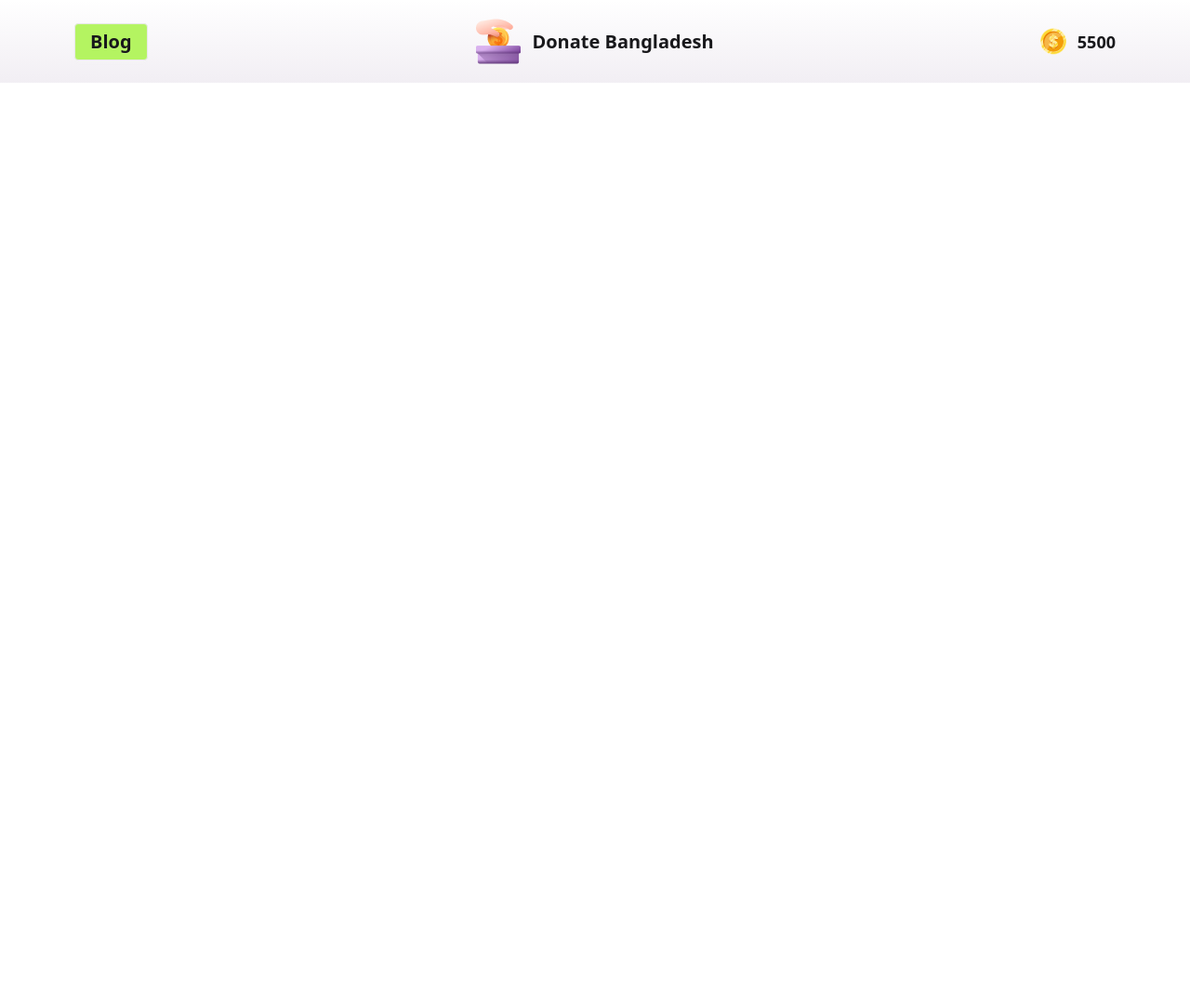
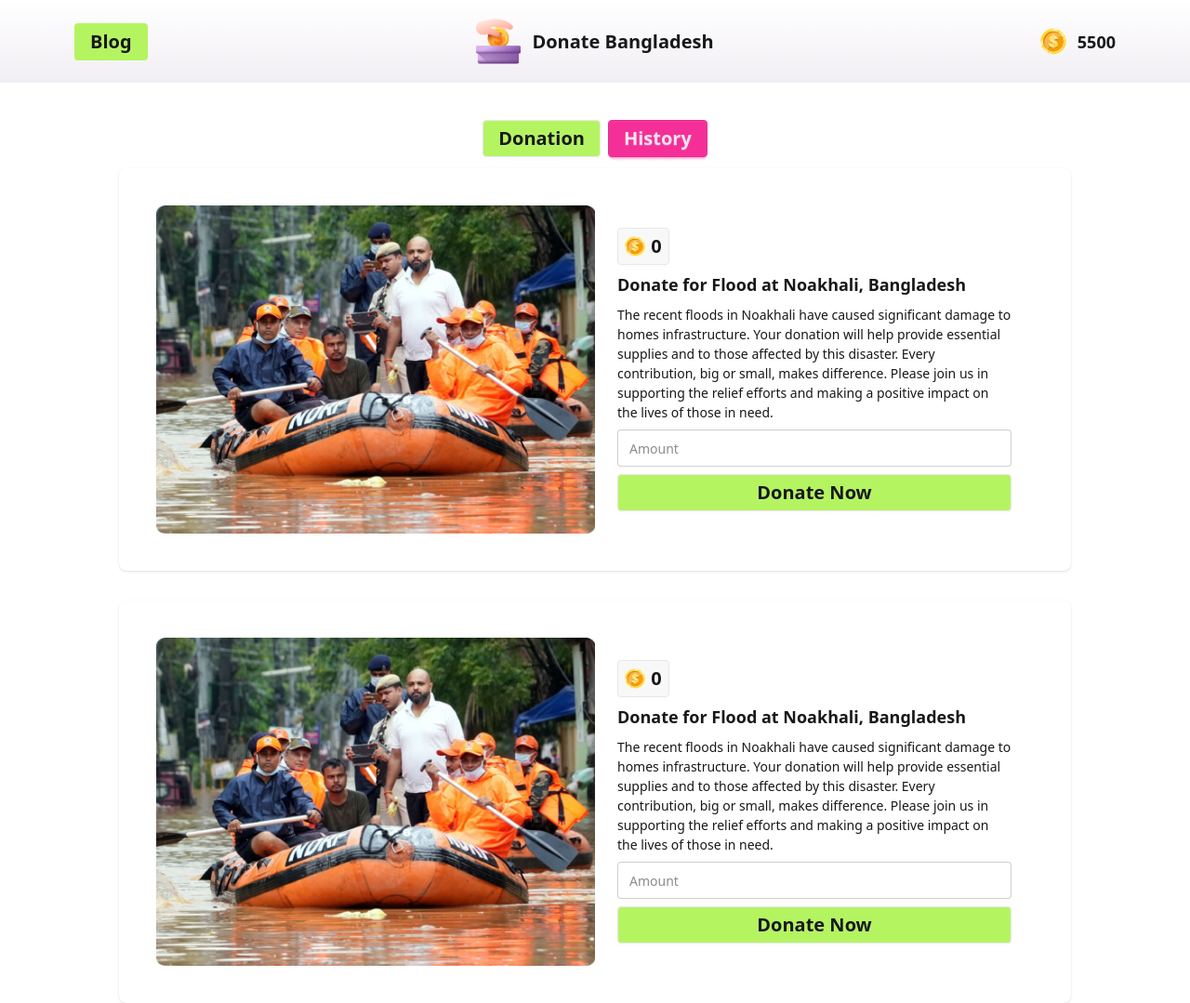
Before and after one commit to anikshajol/demo-donation-campaign, a plain HTML site: page index.html in a window 1280 px wide. Shown: the whole page at 93% size. Before the commit the page ends 800 px from the top, so only its background shows below. Drawn offline with nearby package versions, Linux system fonts and the light colour scheme.

Commit message:
2 card added

```diff
--- a/index.html
+++ b/index.html
@@ -15,10 +15,10 @@
   <body>
     <!-- header start -->
 
-    <header class="">
+    <header>
       <div class="navbar py-5 px-20">
         <div class="navbar-start">
-          <a class="btn bg-[#B4F461] text-xl">Blog</a>
+          <a class="btn btn-ghost bg-[#B4F461] text-xl blog-btn">Blog</a>
         </div>
 
         <!-- center  -->
@@ -40,7 +40,117 @@
     <!-- header end -->
 
     <!-- main start -->
-    <main class=""></main>
+    <main class="mt-10">
+      <!-- button section start-->
+      <section class="mb-3 flex justify-center gap-2">
+        <button class="btn btn bg-[#B4F461] text-xl blog-btn">Donation</button>
+        <button class="btn btn-secondary text-xl blog-btn">History</button>
+      </section>
+      <!-- button section end -->
+
+      <!-- card section start -->
+      <section id="card-section" class="card-section space-y-8">
+        <!-- card 1 end -->
+        <div>
+          <div class="card p-10 card-side bg-base-100 shadow-sm">
+            <!-- card image -->
+            <figure class="w-1/2">
+              <img src="./assets/noakhali.png" alt="Movie" />
+            </figure>
+
+            <!-- card-body -->
+
+            <div class="card-body w-1/2">
+              <section class="flex">
+                <button class="btn text-xl w-14 font-semibold">
+                  <img src="./assets/coin.png" class="" alt="" />
+                  <span id="donate-amount-noakhali">0</span>
+                </button>
+              </section>
+              <h2 class="card-title">
+                Donate for Flood at Noakhali, Bangladesh
+              </h2>
+              <p>
+                The recent floods in Noakhali have caused significant damage to
+                homes infrastructure. Your donation will help provide essential
+                supplies and to those affected by this disaster. Every
+                contribution, big or small, makes difference. Please join us in
+                supporting the relief efforts and making a positive impact on
+                the lives of those in need.
+              </p>
+
+              <!-- noakhali input -->
+              <div class="card-actions justify-end">
+                <input
+                  id="noakhali-donate-input"
+                  type="text"
+                  placeholder="Amount"
+                  class="input w-full"
+                />
+                <button
+                  id="noakhali-donate-btn"
+                  class="btn bg-[#B4F461] text-xl font-semibold w-full"
+                >
+                  Donate Now
+                </button>
+              </div>
+            </div>
+          </div>
+        </div>
+
+        <!-- card-1 end -->
+
+        <!-- card-2 start-->
+        <div>
+          <div class="card p-10 card-side bg-base-100 shadow-sm">
+            <!-- card image -->
+            <figure class="w-1/2">
+              <img src="./assets/noakhali.png" alt="Movie" />
+            </figure>
+
+            <!-- card-body -->
+
+            <div class="card-body w-1/2">
+              <section class="flex">
+                <button class="btn text-xl w-14 font-semibold">
+                  <img src="./assets/coin.png" class="" alt="" />
+                  <span id="donate-amount-noakhali">0</span>
+                </button>
+              </section>
+              <h2 class="card-title">
+                Donate for Flood at Noakhali, Bangladesh
+              </h2>
+              <p>
+                The recent floods in Noakhali have caused significant damage to
+                homes infrastructure. Your donation will help provide essential
+                supplies and to those affected by this disaster. Every
+                contribution, big or small, makes difference. Please join us in
+                supporting the relief efforts and making a positive impact on
+                the lives of those in need.
+              </p>
+
+              <!-- noakhali input -->
+              <div class="card-actions justify-end">
+                <input
+                  id="noakhali-donate-input"
+                  type="text"
+                  placeholder="Amount"
+                  class="input w-full"
+                />
+                <button
+                  id="noakhali-donate-btn"
+                  class="btn bg-[#B4F461] text-xl font-semibold w-full"
+                >
+                  Donate Now
+                </button>
+              </div>
+            </div>
+          </div>
+        </div>
+        <!-- card-2 end -->
+      </section>
+      <!-- card section end -->
+    </main>
     <!-- main end -->
 
     <!-- footer start -->
@@ -48,5 +158,7 @@
     <footer></footer>
 
     <!-- footer end -->
+
+    <script src="./js/script.js"></script>
   </body>
 </html>
--- a/style/style.css
+++ b/style/style.css
@@ -1,3 +1,8 @@
 header {
   background: linear-gradient(#5b337400, #5b337415);
 }
+
+.card-section {
+  width: 80%;
+  margin: auto;
+}
```
Also changed, not shown: js/script.js (added).
